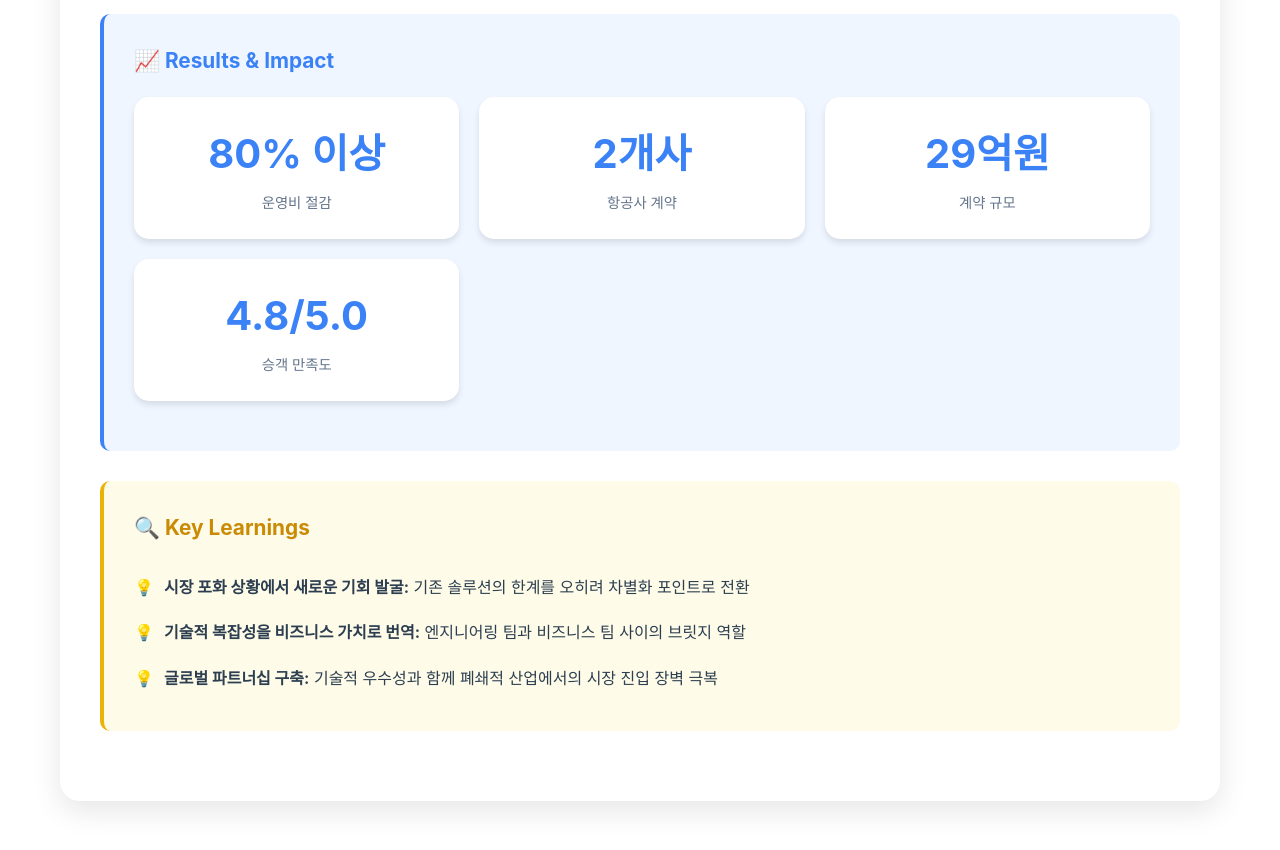
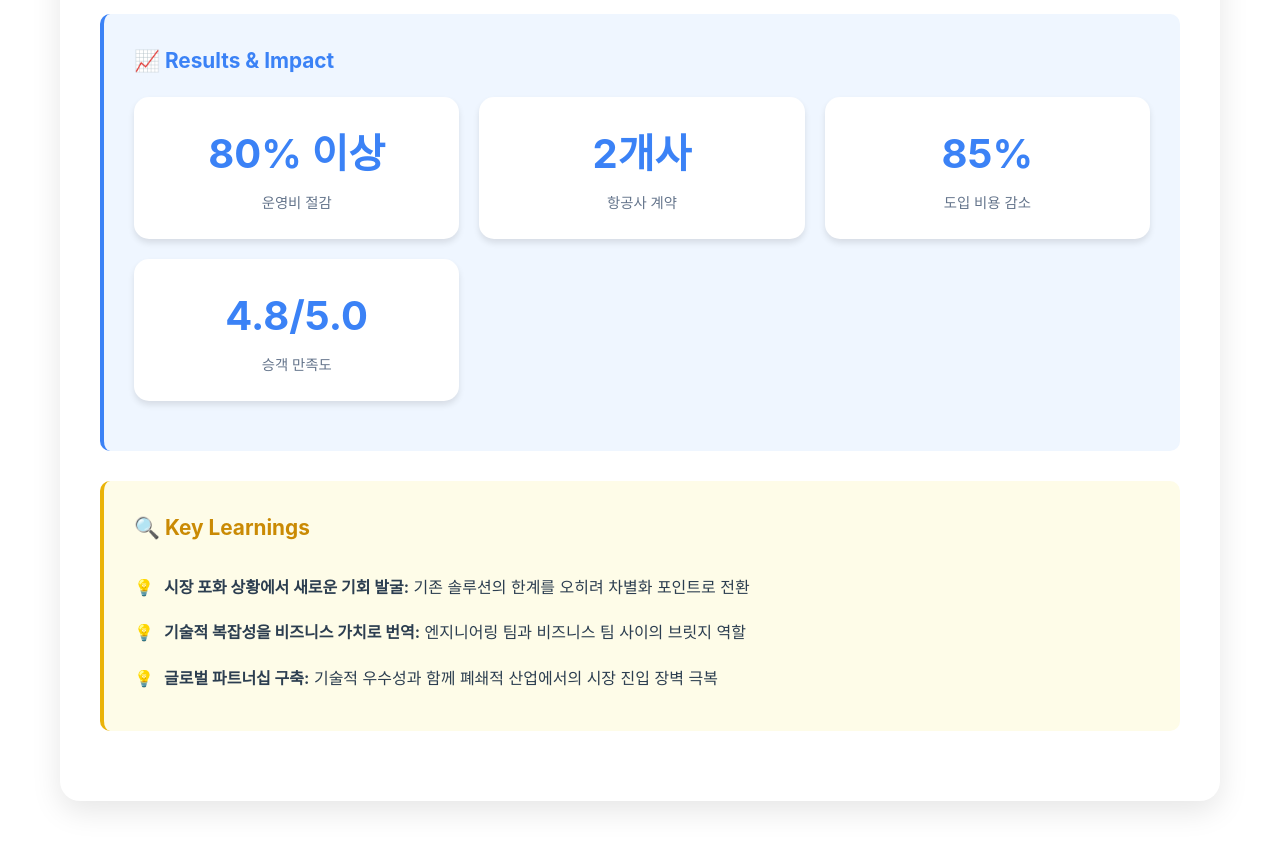
Before and after one commit to sm5p2r1/Portfolio_en, a plain HTML site: page index.html in a window 1280 px wide. Shown: the part 2300-3150 px from the top of the page. Drawn offline with Linux system fonts and the light colour scheme.

Commit message:
Update index.html

```diff
--- a/index.html
+++ b/index.html
@@ -1109,8 +1109,8 @@
                             <div class="metric-label" data-ko="항공사 계약" data-en="Airline Contracts">항공사 계약</div>
                         </div>
                         <div class="metric-card">
-                            <div class="metric-value" data-ko="29억원" data-en="$2.9M">29억원</div>
-                            <div class="metric-label" data-ko="계약 규모" data-en="Contract Value">계약 규모</div>
+                            <div class="metric-value" data-ko="85%" data-en="">85%</div>
+                            <div class="metric-label" data-ko="계약 규모" data-en="Initial System Investment Reduction">도입 비용 감소</div>
                         </div>
                         <div class="metric-card">
                             <div class="metric-value" data-ko="4.8/5.0" data-en="4.8/5.0">4.8/5.0</div>
```
